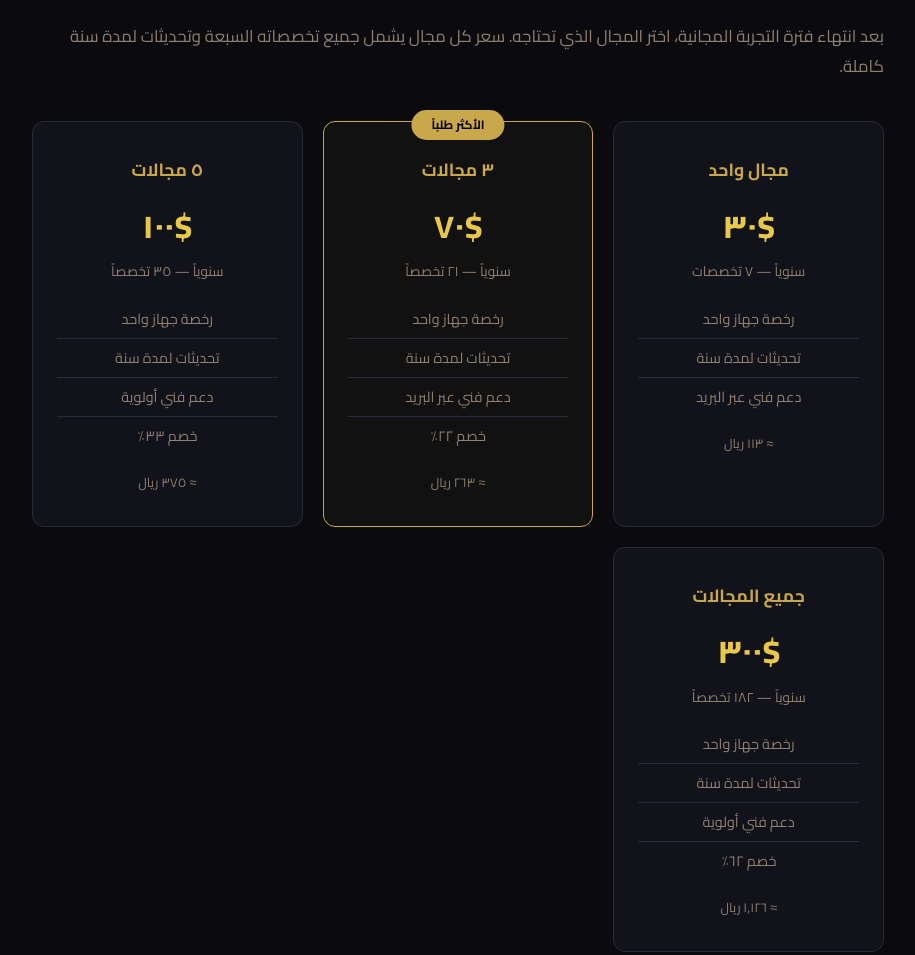
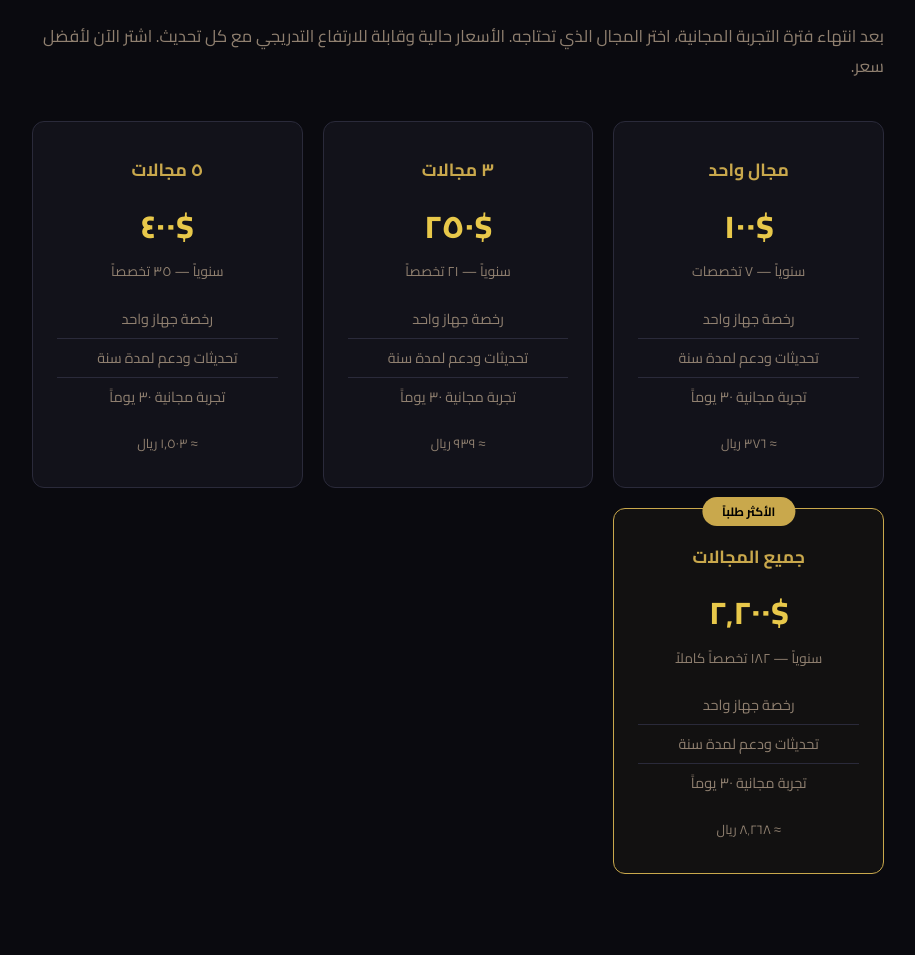
Before and after one commit to amsialfeil/amsialfeil.github.io, a plain HTML site: page index.html in a window 1280 px wide. Shown: the part 4985-5940 px from the top of the page, without its empty margins (182-1097 px from the left). Drawn offline with Linux system fonts and the light colour scheme.

Commit message:
Update pricing: 1 domain , all 26 domains

```diff
--- a/index.html
+++ b/index.html
@@ -623,60 +623,57 @@ footer a { color: var(--gold); text-decoration: none; }
   <div class="section-tag">✦ الأسعار</div>
   <h2 class="section-title">اشتراك سنوي — لكل مجال</h2>
   <p class="section-text">
-    بعد انتهاء فترة التجربة المجانية، اختر المجال الذي تحتاجه. سعر كل مجال يشمل
-    جميع تخصصاته السبعة وتحديثات لمدة سنة كاملة.
+    بعد انتهاء فترة التجربة المجانية، اختر المجال الذي تحتاجه. الأسعار حالية
+    وقابلة للارتفاع التدريجي مع كل تحديث. اشتر الآن لأفضل سعر.
   </p>
 
   <div class="pricing">
     <div class="pricing-card">
       <h3>مجال واحد</h3>
-      <div class="price">$٣٠</div>
+      <div class="price">$١٠٠</div>
       <div class="period">سنوياً — ٧ تخصصات</div>
       <ul>
         <li>رخصة جهاز واحد</li>
-        <li>تحديثات لمدة سنة</li>
-        <li>دعم فني عبر البريد</li>
+        <li>تحديثات ودعم لمدة سنة</li>
+        <li>تجربة مجانية ٣٠ يوماً</li>
       </ul>
-      <div class="note">≈ ١١٣ ريال</div>
+      <div class="note">≈ ٣٧٦ ريال</div>
     </div>
 
-    <div class="pricing-card featured">
+    <div class="pricing-card">
       <h3>٣ مجالات</h3>
-      <div class="price">$٧٠</div>
+      <div class="price">$٢٥٠</div>
       <div class="period">سنوياً — ٢١ تخصصاً</div>
       <ul>
         <li>رخصة جهاز واحد</li>
-        <li>تحديثات لمدة سنة</li>
-        <li>دعم فني عبر البريد</li>
-        <li>خصم ٢٢٪</li>
+        <li>تحديثات ودعم لمدة سنة</li>
+        <li>تجربة مجانية ٣٠ يوماً</li>
       </ul>
-      <div class="note">≈ ٢٦٣ ريال</div>
+      <div class="note">≈ ٩٣٩ ريال</div>
     </div>
 
     <div class="pricing-card">
       <h3>٥ مجالات</h3>
-      <div class="price">$١٠٠</div>
+      <div class="price">$٤٠٠</div>
       <div class="period">سنوياً — ٣٥ تخصصاً</div>
       <ul>
         <li>رخصة جهاز واحد</li>
-        <li>تحديثات لمدة سنة</li>
-        <li>دعم فني أولوية</li>
-        <li>خصم ٣٣٪</li>
+        <li>تحديثات ودعم لمدة سنة</li>
+        <li>تجربة مجانية ٣٠ يوماً</li>
       </ul>
-      <div class="note">≈ ٣٧٥ ريال</div>
+      <div class="note">≈ ١,٥٠٣ ريال</div>
     </div>
 
-    <div class="pricing-card">
+    <div class="pricing-card featured">
       <h3>جميع المجالات</h3>
-      <div class="price">$٣٠٠</div>
-      <div class="period">سنوياً — ١٨٢ تخصصاً</div>
+      <div class="price">$٢٬٢٠٠</div>
+      <div class="period">سنوياً — ١٨٢ تخصصاً كاملاً</div>
       <ul>
         <li>رخصة جهاز واحد</li>
-        <li>تحديثات لمدة سنة</li>
-        <li>دعم فني أولوية</li>
-        <li>خصم ٦٢٪</li>
+        <li>تحديثات ودعم لمدة سنة</li>
+        <li>تجربة مجانية ٣٠ يوماً</li>
       </ul>
-      <div class="note">≈ ١,١٢٦ ريال</div>
+      <div class="note">≈ ٨٬٢٦٨ ريال</div>
     </div>
   </div>
 </section>
@@ -784,7 +781,7 @@ footer a { color: var(--gold); text-decoration: none; }
     </div>
     <div class="faq-answer">
       نستقبل USDT على شبكة BNB Smart Chain (BEP-20). يمكنك استخدام Binance أو أي محفظة
-      تدعم الشبكة. الحد الأدنى للشراء: $٣٠.
+      تدعم الشبكة.       الحد الأدنى للشراء: $١٠٠.
     </div>
   </div>
 </section>
```
